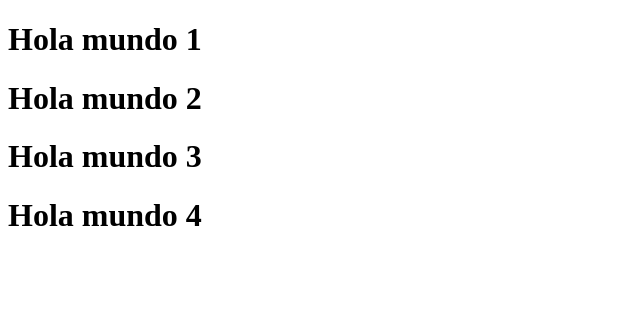
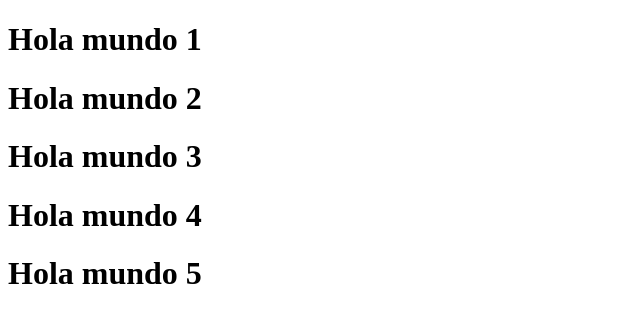
Before and after one commit to danys26/proyecto_git1, a plain HTML site: page index.html in a window 1280 px wide. Shown: the whole page, without its empty margins (0-640 px from the left). Drawn offline with Linux system fonts and the light colour scheme.

Commit message:
Modificacion 5

```diff
--- a/index.html
+++ b/index.html
@@ -11,5 +11,6 @@
     <h1>Hola mundo 2</h1>
     <h1>Hola mundo 3</h1>
     <h1>Hola mundo 4</h1>
+    <h1>Hola mundo 5</h1>
 </body>
 </html>
```
